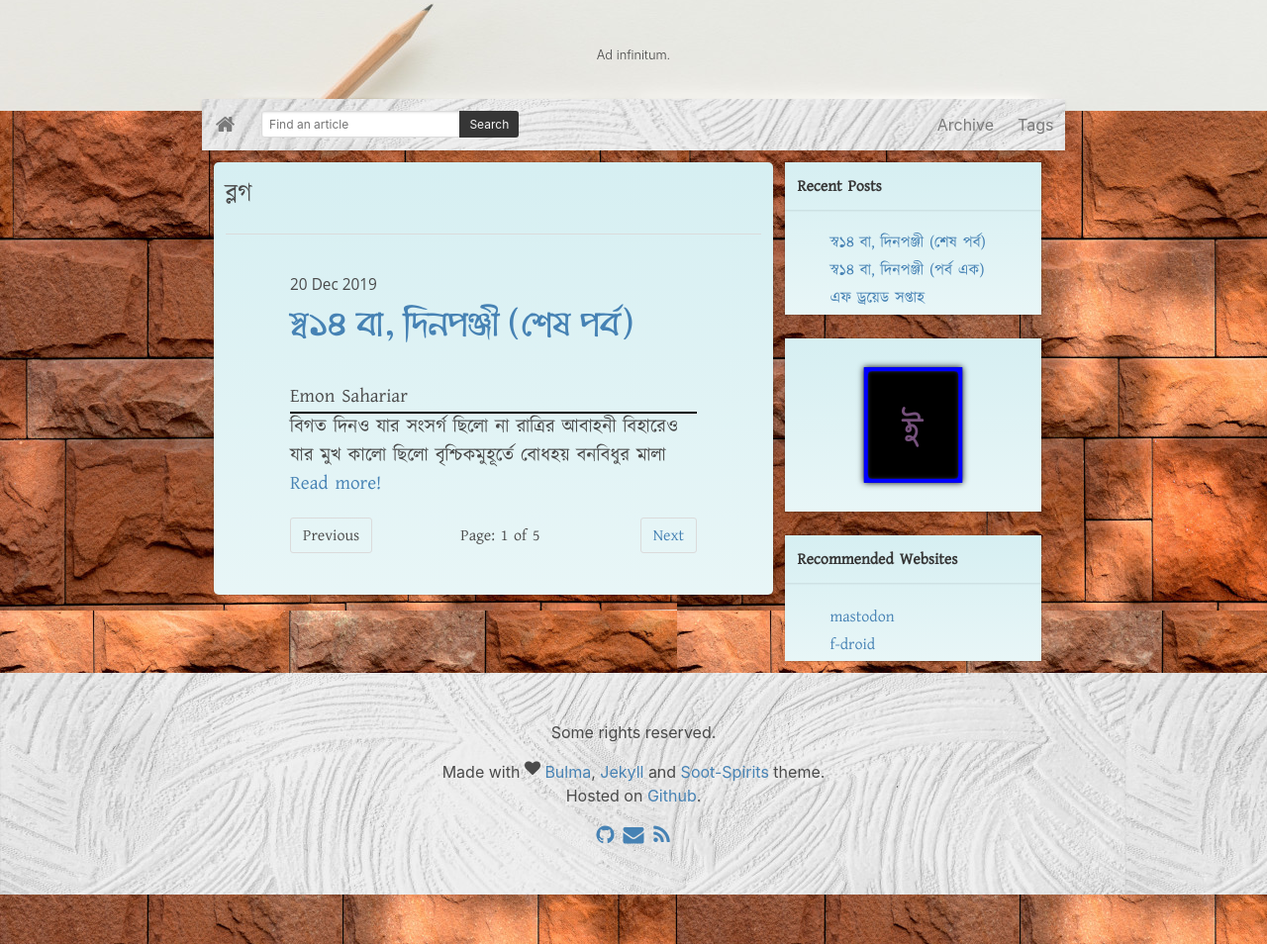
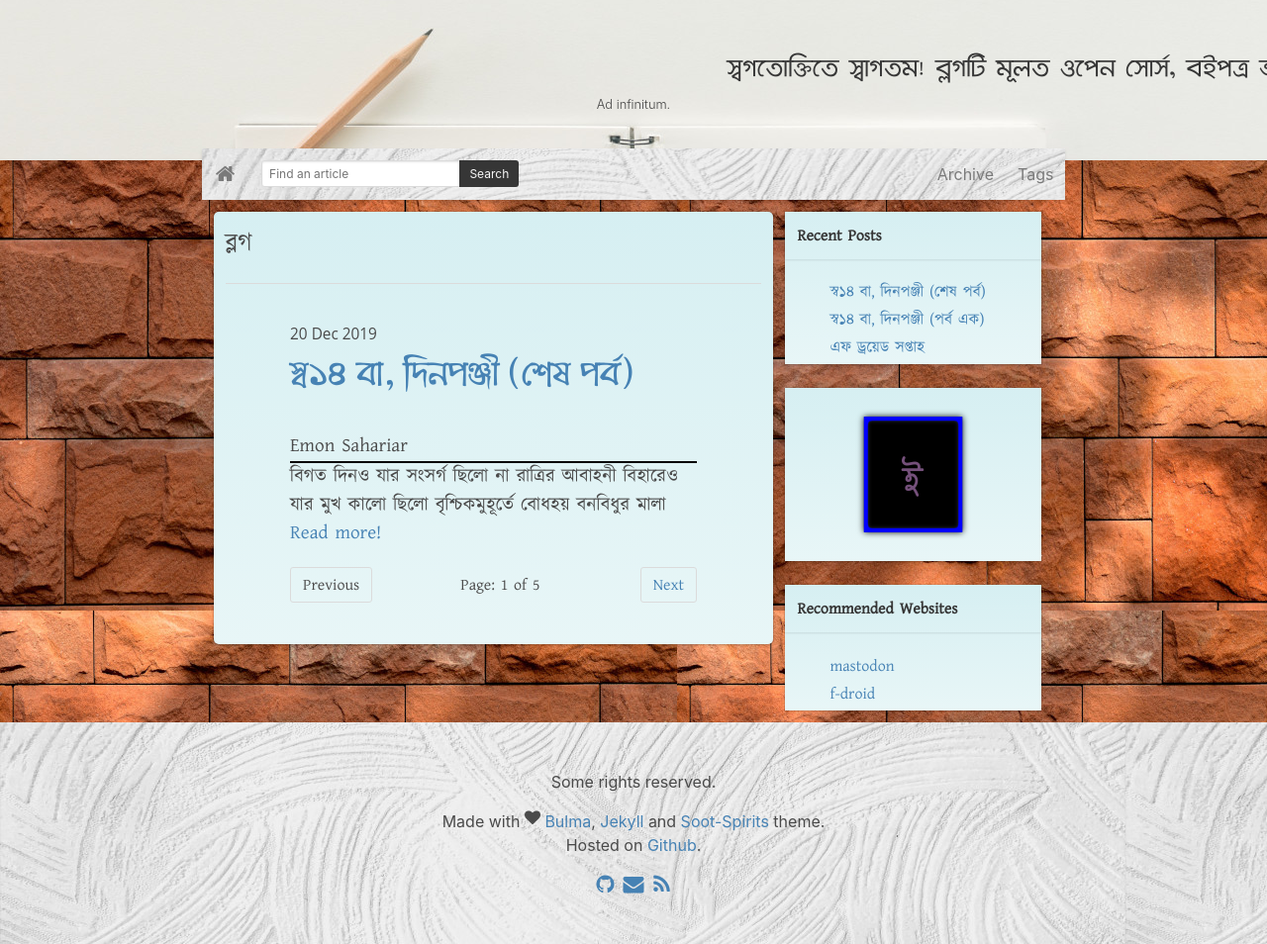
Before and after one commit to Emonshr/emonshr.github.io, a Jekyll site: the page built from index.html, in a window 1280 px wide. Shown: the whole page at 99% size. Built offline with Jekyll 4.4.1, drawn with Linux system fonts in a browser that asks for light colours; the list of posts is cut into pages by our own code; comment, search, counter and statistics services are not loaded.

Commit message:
optimizing and stripping

```diff
--- a/_layouts/default.html
+++ b/_layouts/default.html
@@ -10,6 +10,8 @@
   <div class="hero-body">
     <div class="container">
         <h1 class="title">
+                <div class="marquee"><p> স্বগতোক্তিতে স্বাগতম! ব্লগটি মূলত ওপেন সোর্স, বইপত্র আর অন্যান্য বিষয় নিয়ে। কোনো মতামত থাকলে কমেন্ট কিংবা ই-মেইল করতে ভুলবেন না। </p></div>
+
                   <!--<span class="typewrite" data-period="0" data-type='[ "স্বগতোক্তিতে স্বাগতম!",  "ব্লগটি মূলত ওপেন সোর্স, বইপত্র", "আর অন্যান্য বিষয় নিয়ে।", "কোনো মতামত থাকলে কমেন্ট কিংবা",  "ই-মেইল করতে ভুলবেন না।"]'>-->
 
           <!--  <span class="typewrite" data-period="2000" data-type='[ "hello", "namaste", "assalam o alaikum",
--- a/assets/css/custom.css
+++ b/assets/css/custom.css
@@ -219,5 +219,52 @@
   }
 }
 
+/*marquee*/
 
+.marquee {
+ height: 50px;
+ /*overflow: hidden;*/
+ /*position: relative;*/
+ white-space: nowrap; /*To terminate the text losing effect*/
+ font-size: 0.9em;
+ font-family: LalSabuj;
+
+}
+.marquee p {
+ position: absolute;
+ width: 100%;
+ height: 100%;
+ margin: 0;
+ line-height: 50px;
+ text-align: center;
+ /* Starting position */
+ -moz-transform:translateX(100%);
+ -webkit-transform:translateX(100%);
+ transform:translateX(100%);
+ /* Apply animation to this element */
+ -moz-animation: scroll-left 22s linear infinite;
+ -webkit-animation: scroll-left 22s linear infinite;
+ animation: scroll-left 22s linear infinite;
+}
+/* Move it (define the animation) */
+@-moz-keyframes scroll-left {
+ 0%   { -moz-transform: translateX(100%); }
+ 100% { -moz-transform: translateX(-100%); }
+}
+@-webkit-keyframes scroll-left {
+ 0%   { -webkit-transform: translateX(100%); }
+ 100% { -webkit-transform: translateX(-100%); }
+}
+@keyframes scroll-left {
+ 0%   {
+ -moz-transform: translateX(100%); /* Browser bug fix */
+ -webkit-transform: translateX(100%); /* Browser bug fix */
+ transform: translateX(100%);
+ }
+ 100% {
+ -moz-transform: translateX(-100%); /* Browser bug fix */
+ -webkit-transform: translateX(-100%); /* Browser bug fix */
+ transform: translateX(-100%);
+ }
+}
 /* ~ jpasholk */
```
Also changed, not shown: assets/images/fogs-on-green-mountain.svg (deleted).
